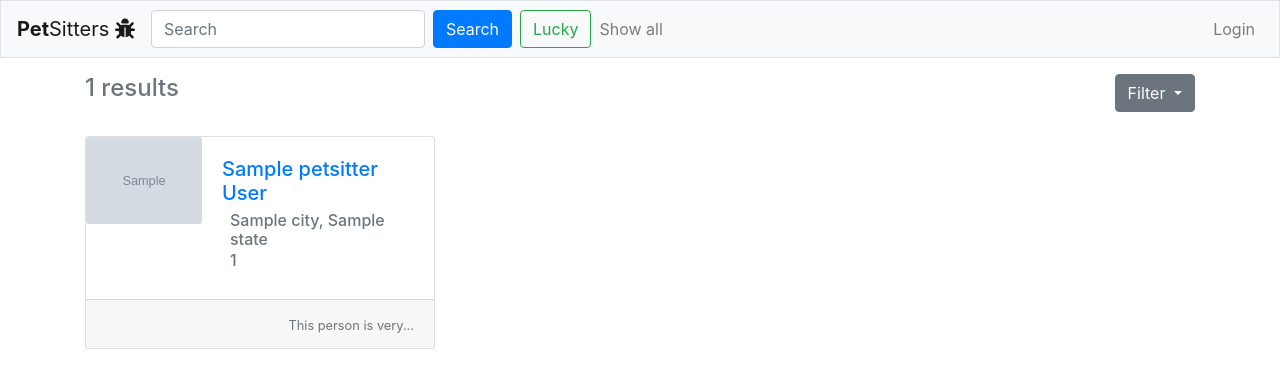
After one commit to harijoel/PetSitters, a Django app: page /petsitters/showall in a window 1280 px wide. The commit adds this page. Shown: the top 388 px of the page. Run offline with Django 4.2, Linux system fonts and the light colour scheme; tables that the repository leaves empty hold one stand-in row (values such as "Sample post"); grey boxes marked "Sample" are stand-in pictures; some libraries are stand-ins or nearby versions.

Commit message:
advancements

```diff
--- a/discalzeusTest/petsitters/models.py
+++ b/discalzeusTest/petsitters/models.py
@@ -4,7 +4,9 @@ from django.db import models
 # Create your models here.
 class User(AbstractUser):
     pass
-    #homeaddress = models.CharField(max_length=64)
+    # homeaddress = models.CharField(max_length=64)
+    # cellphone = models.CharField(max_length=64)
+    # firstname, lastname, email, username, password already included by default
 
 class State(models.Model):
     name = models.CharField(max_length=32)
@@ -30,7 +32,7 @@ class PetSitter(models.Model):
         return f"{self.pk}# {self.name} {self.lastname} from {self.city}"
 
 class PetsType(models.Model):
-    description = models.CharField(max_length=128)
+    description = models.CharField(max_length=128, unique=True)
     petsitters = models.ManyToManyField(PetSitter, blank=True, related_name="petstypes")
     #
     def __str__(self):
--- a/discalzeusTest/petsitters/templates/petsitters/layout.html
+++ b/discalzeusTest/petsitters/templates/petsitters/layout.html
@@ -46,7 +46,7 @@
   </head>
   <body>
     <nav class="navbar navbar-expand-lg navbar-light bg-light border">
-      <a class="navbar-brand" href="{% url 'index' %}">Pet<b>Sitters</b> <i class="fas fa-bug"></i></a>
+      <a class="navbar-brand" href="{% url 'index' %}"><b>Pet</b>Sitters <i class="fas fa-bug"></i></a>
       <button class="navbar-toggler" type="button" data-toggle="collapse" data-target="#navbarSupportedContent" aria-controls="navbarSupportedContent" aria-expanded="false" aria-label="Toggle navigation">
         <span class="navbar-toggler-icon"></span>
       </button>
@@ -56,8 +56,12 @@
             <form action="{% url 'search' %}" method="get" class="form-inline my-2 my-lg-0">
                 <input name="q" class="form-control mr-sm-2" type="search" placeholder="Search" aria-label="Search">
                 <button class="btn btn-primary my-2 my-sm-0" type="submit">Search</button>
-                <a class="btn btn-outline-success my-2 my-sm-0 ml-2" href=# role="button">Lucky</a>
+                <a class="btn btn-outline-success my-2 my-sm-0 ml-2" href="{% url 'lucky' %}" role="button">Lucky</a>
             </form>
+
+            <li class="nav-item mr-auto">
+              <a class="nav-link" href="{% url 'showall' %}">Show all</a>
+            </li>
         </ul>
         <ul class="navbar-nav ml-auto">
           {% if user.is_authenticated %}
--- a/discalzeusTest/petsitters/templates/petsitters/petsitter.html
+++ b/discalzeusTest/petsitters/templates/petsitters/petsitter.html
@@ -20,6 +20,8 @@
                         <a href="#" class="list-group-item list-group-item-action">{{ petstype }}</a>
                     {% endfor %}
                   </div>
+				<hr>
+				<h4>Contact: </h4>
                 <div>
                     Email: <a href="#linktoemail" class="text-muted">{{ petsitter.email }}</a>
                 </div>
@@ -27,7 +29,7 @@
                     Phone: <a href="#linktophone" class="text-muted">{{ petsitter.cellphone }}</a>
                 </div>
 
-
+				<hr>
   				<div class="both-ratings pt-3">
 						<!-- bookworm stat ratings -->
 					<span class="d-inline-block">{{ bwstat.avg }} <i class="fas fa-star"></i>
--- /dev/null
+++ b/discalzeusTest/petsitters/templates/petsitters/search.html
@@ -0,0 +1,57 @@
+{% extends "petsitters/layout.html" %}
+
+{% block body %}
+    <div class="container mt-3">
+        <div class="row">
+            <div class="col">
+                <h4 class="text-muted">{{  numres  }} results</h4>
+            </div>
+            <div class="col text-right">
+
+                <div class="btn-group">
+                    <button type="button" class="btn btn-secondary dropdown-toggle" data-toggle="dropdown" aria-haspopup="true" aria-expanded="false">
+                      Filter
+                    </button>
+                    <div class="dropdown-menu dropdown-menu-right">
+                      {% for petstype in petstypes %}
+                            <a class="dropdown-item" href="#">{{ petstype }}</a>
+                        {% endfor %}
+                    </div>
+                  </div>
+            </div>
+
+        </div>
+
+
+        <br>
+        <div class="row">
+            {% for result in results%}
+            <div class="result col-6 col-md-4">
+            <div class="card mb-3" style="max-width: 540px;">
+              <div class="row no-gutters">
+                <div class="col-lg-4">
+                  <a href="{% url 'petsitter' result.pk %}">
+                    <img src="{{ result.photoURL }}" class="card-img" alt="...">
+                  </a>
+                </div>
+                <div class="col-lg-8">
+                  <div class="card-body">
+                    <a href="{% url 'petsitter' result.pk %}"><h5 class="card-title">{{ result.name }} {{ result.lastname }}</h5></a>
+                    <h6 class="card-subtitle mb-2 text-muted pl-2">{{  result.city  }}</h6>
+                    <h6 class="card-subtitle mb-2 text-muted pl-2">{{  result.edad  }}</h6>
+                  </div>
+                </div>
+              </div>
+              <div class="card-footer">
+                <p class="card-text text-right"><small class="text-muted">This person is very...</small></p>
+              </div>
+            </div>
+
+            </div>  <!-- end card div -->
+            {% endfor %}
+        </div>
+    </div>
+
+
+
+{% endblock %}
--- a/discalzeusTest/petsitters/templates/petsitters/user.html
+++ b/discalzeusTest/petsitters/templates/petsitters/user.html
@@ -14,7 +14,7 @@
 	<div class="list-group">
 	  	{% for userReview in userReviews%}
 			<a href="{% url 'petsitter' userReview.petsitter.pk %}" class="list-group-item list-group-item-action d-flex justify-content-between">
-				<div>{{  userReview.petsitter.name  }}</div>
+				<div>to {{  userReview.petsitter.name  }} ({{ userReview.petsitter.edad }}) from {{ userReview.petsitter.city.name }}:</div>
                 <div>"{{  userReview.comment  }}"</div>
 				<div>
 					{% for i in "12345" %}
--- a/discalzeusTest/petsitters/urls.py
+++ b/discalzeusTest/petsitters/urls.py
@@ -8,5 +8,7 @@ urlpatterns = [
     path("petsitter/<int:petsitter_id>", views.petsitter, name="petsitter"),
     path("user/<str:username>", views.userProfile, name="user"),
     path("register", views.register, name="register"),
-    path("search", views.search, name="search")
+    path("search", views.search, name="search"),
+    path("showall", views.showall, name="showall"),
+    path("lucky", views.lucky, name="lucky")
 ]
--- a/discalzeusTest/petsitters/views.py
+++ b/discalzeusTest/petsitters/views.py
@@ -1,9 +1,9 @@
+from random import choice
 from django.contrib.auth import authenticate, login, logout
 from django.http import HttpResponse, HttpResponseRedirect
 from django.shortcuts import render
-from .models import User, PetSitter, Review
-from django.db.models import Q
-from django.db.models import Avg
+from .models import User, PetSitter, Review, PetsType
+from django.db.models import Q, Avg
 from django.db import IntegrityError
 from django.core.exceptions import ObjectDoesNotExist
 from django.urls import reverse
@@ -25,9 +25,31 @@ def index(request):
 def search(request):
     if request.method == "GET":
         query = request.GET["q"]
-        results = PetSitter.objects.filter(Q(name__icontains=query) | Q(lastname__icontains=query) | Q(city__icontains=query))
+        results = PetSitter.objects.filter(Q(name__icontains=query) | Q(lastname__icontains=query) | Q(city__name__icontains=query))
         numres = len(results)
-        return render(request, "petsitters/search.html", {"results": results, "numres": numres})
+        petstypes = PetsType.objects.all()
+        return render(request, "petsitters/search.html", {"results": results, "numres": numres, "petstypes": petstypes})
+
+def showall(request):
+    if request.method == "GET":
+        try:
+            query = request.GET["type"]
+        except:
+            query = None
+        if not query:
+            results = PetSitter.objects.all()
+        else:
+            # Finish this part
+            results = PetSitter.objects.filter()
+        numres = len(results)
+        petstypes = PetsType.objects.all()
+        return render(request, "petsitters/search.html", {"results": results, "numres": numres, "petstypes": petstypes})
+
+def lucky(request):
+    pks = PetSitter.objects.values_list('pk', flat=True)
+    random_pk = choice(pks)
+    random_obj = PetSitter.objects.get(pk=random_pk)
+    return HttpResponseRedirect(reverse("petsitter", args=(random_obj.pk, )))
 
 def petsitter(request, petsitter_id):
     #return HttpResponse("petsitter page")
```
Also changed, not shown: discalzeusTest/petsitters/templates/petsitters/index.html (+5 -5 lines), discalzeusTest/petsitters/templates/petsitters/register.html (+22 -3 lines).
